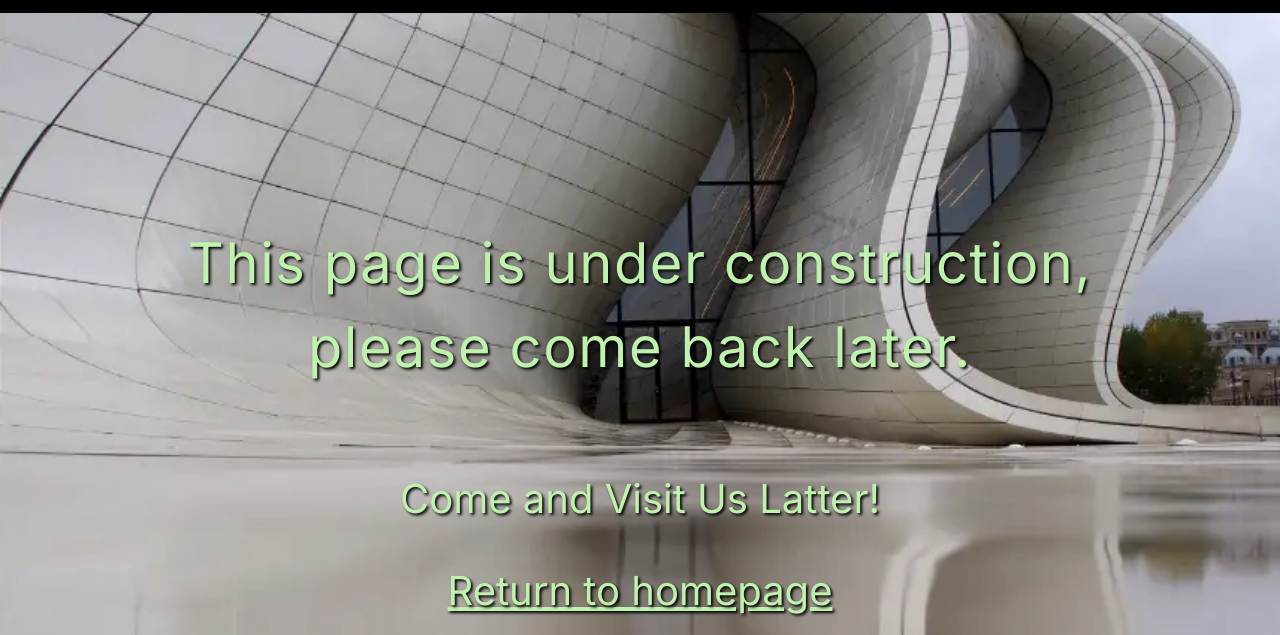
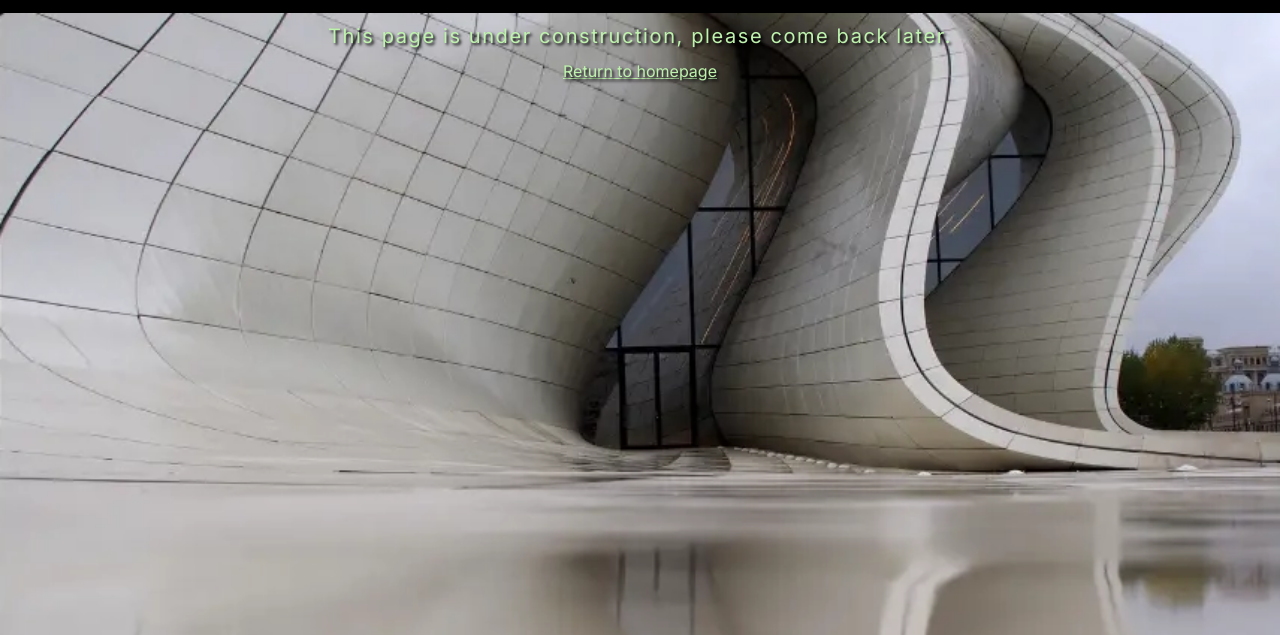
Before and after one commit to LUCKYINGGG/NAIT-1530-Web-Design-Fundamentals-II-assignments, a plain HTML site: page assignment-1/third-page.html in a window 1280 px wide. Shown: the part 165-800 px from the top of the page. Drawn offline with Linux system fonts and the light colour scheme.

Commit message:
3rd page css

```diff
--- a/assignment-1/css/styles.css
+++ b/assignment-1/css/styles.css
@@ -313,12 +313,12 @@ footer nav {
   padding: 1rem 2rem;
 }
 
-.gallery img {
+/* .gallery img {
   display: inline-block;
   border-radius: 10px;
   margin: 0 auto;
   padding: 2rem;
-}
+} */
 .gallery figure {
   padding: 2rem 2rem 0 2rem;
 }
@@ -367,9 +367,6 @@ footer nav {
   .bottom-flex > .flex-container {
     width: 50%;
   }
-  .gallery .flex-container .gallery-building {
-    width: calc(100% / 2);
-  }
   .gallery .flex-container {
     justify-content: space-between;
   }
@@ -396,21 +393,18 @@ footer nav {
   height: 100vh;
   margin: auto;
   width: 80%;
-  padding: 10rem 0;
 }
 .third .content h2 {
-  font-size: 3.5rem;
+  font-size: 1.25rem;
   color: rgb(190, 242, 173);
   margin: 0 auto;
-  padding: 3rem 1rem;
   text-shadow: 2px 2px 3px #000000;
 }
 .third .content p {
-  font-size: 2.5rem;
+  font-size: 1rem;
   color: rgb(190, 242, 173);
   margin: 0 auto;
   text-shadow: 2px 2px 3px #000000;
-  margin: 2rem auto;
 }
 .third .content p a {
   color: rgb(190, 242, 173);
@@ -418,5 +412,7 @@ footer nav {
 }
 
 .third .container {
+  height: 0;
+  padding-bottom: 66.6%;
   background: center / cover no-repeat url(../img/art-building.webp);
 }
--- a/assignment-1/third-page.html
+++ b/assignment-1/third-page.html
@@ -10,7 +10,7 @@
     <!-- Stylesheets -->
     <link rel="stylesheet" type="text/css" href="css/reset.css">
     <link rel="stylesheet" type="text/css" href="css/styles.css">
-    <title>Etudes | Servicec</title>
+    <title>Etudes | Services</title>
 </head>
 <body>
     <header class="black-section">
@@ -30,12 +30,11 @@
             <div class="container">
                 <div class="content">
                     <h2>This page is under construction, please come back later.</h2>
-                    <p>Come and Visit Us Latter!</p>
                     <p><a href="index.html">Return to homepage</a></p>
                 </div>
             </div>
+        </section>
 
-        </section>
         <footer>
             <div class="black-section">
                 <div>
```
Also changed, not shown: assignment-1/gallery.html (+5 -3 lines).
